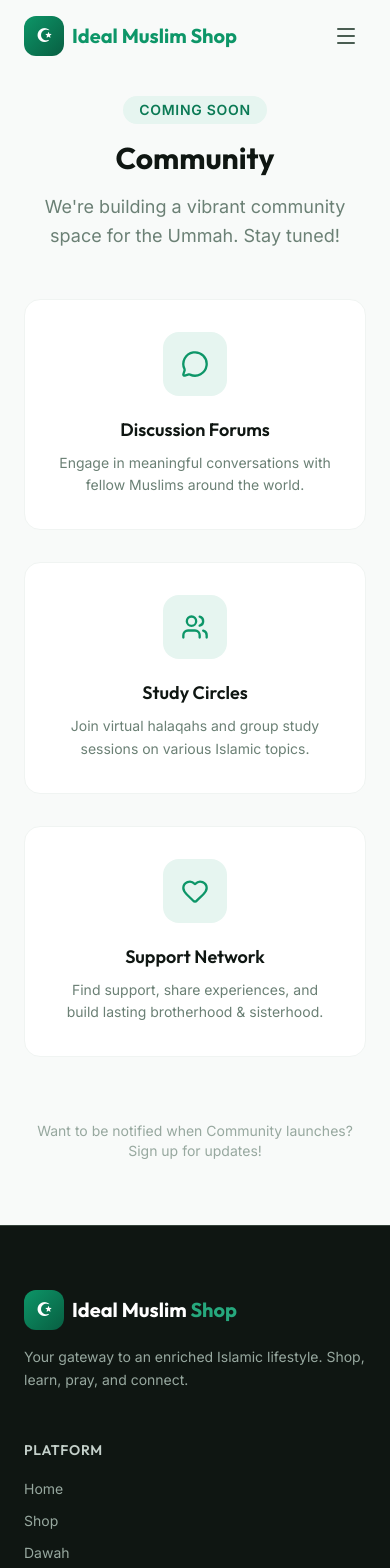
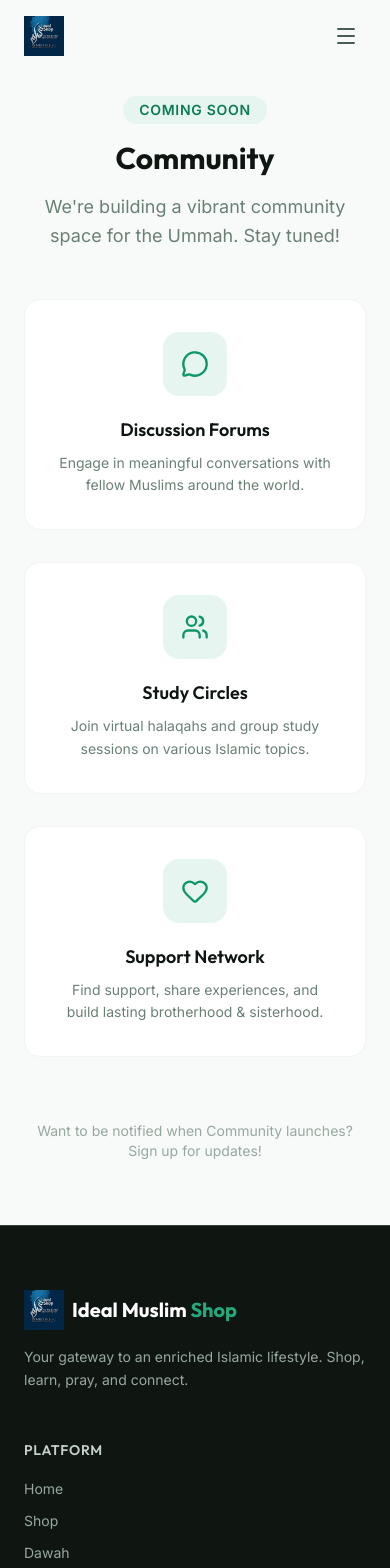
Before and after one commit to Redwan-Ahmed241/Ideal-Muslim-Shop, a React (Vite) app: page /community in a window 390 px wide. Shown: the top 1568 px of the page. Built offline with nearby package versions, Linux system fonts and the light colour scheme.

Commit message:
feat: implement responsive navbar and footer components with navigation and auth integration

```diff
--- a/src/components/layout/Footer.jsx
+++ b/src/components/layout/Footer.jsx
@@ -42,9 +42,15 @@ export default function Footer() {
                     {/* Brand */}
                     <div>
                         <Link to="/" className="flex items-center gap-2 mb-4">
-                            <div className="grid w-10 h-10 text-lg font-bold text-white rounded-xl bg-gradient-to-br from-primary-500 to-primary-700 place-items-center">
-                                ☪
-                            </div>
+                            <img
+                                src="/logo.svg"
+                                alt="Ideal Muslim Shop Logo"
+                                className="h-10 w-auto"
+                                onError={(e) => {
+                                    e.target.onerror = null;
+                                    e.target.src = "/1000263973.png";
+                                }}
+                            />
                             <span className="text-xl font-bold text-white font-[family-name:var(--font-heading)]">
                                 Ideal Muslim <span className="text-primary-400">Shop</span>
                             </span>
--- a/src/components/layout/Navbar.jsx
+++ b/src/components/layout/Navbar.jsx
@@ -43,8 +43,17 @@ export default function Navbar() {
             <nav className="flex items-center justify-between px-6 py-4 mx-auto max-w-7xl lg:px-8">
                 {/* ── Logo ── */}
                 <Link to="/" className="flex items-center gap-2 group">
-                    <div className="grid w-10 h-10 text-lg font-bold text-white rounded-xl bg-gradient-to-br from-primary-500 to-primary-700 place-items-center group-hover:scale-105 transition-transform">☪ </div>
-                    <span className="text-xl font-bold font-[family-name:var(--font-heading)] text-surface-900">
+                    <img
+                        src="/logo.svg"
+                        alt="Ideal Muslim Shop Logo"
+                        className="h-10 w-auto group-hover:scale-105 transition-transform"
+                        onError={(e) => {
+                            // Fallback if logo.svg fails (maybe they used .png)
+                            e.target.onerror = null;
+                            e.target.src = "/1000263973.png";
+                        }}
+                    />
+                    <span className="text-xl font-bold font-[family-name:var(--font-heading)] text-surface-900 hidden sm:block">
                         <span className="text-primary-500">Ideal Muslim Shop</span>
                     </span>
                 </Link>
--- a/src/components/sections/PrayerTimesSection.jsx
+++ b/src/components/sections/PrayerTimesSection.jsx
@@ -16,7 +16,8 @@ const PRAYER_ICONS = {
     Fajr: '🌅',
     Sunrise: '☀️',
     Dhuhr: '🌞',
-    Asr: '🌤️',
+    'Asr (Shafi)': '🌤️',
+    'Asr (Hanafi)': '🌤️',
     Maghrib: '🌇',
     Isha: '🌙',
 };
@@ -24,7 +25,7 @@ const PRAYER_ICONS = {
 // ── Ordered array guarantees prayer display order ──
 // Using Object.entries() doesn't guarantee order in all JS engines.
 // This array + O(1) object lookup = correct order + fast access.
-const PRAYER_ORDER = ['Fajr', 'Sunrise', 'Dhuhr', 'Asr', 'Maghrib', 'Isha'];
+const PRAYER_ORDER = ['Fajr', 'Sunrise', 'Dhuhr', 'Asr (Shafi)', 'Asr (Hanafi)', 'Maghrib', 'Isha'];
 
 export default function PrayerTimesSection() {
     const [times, setTimes] = useState(null);
@@ -77,7 +78,7 @@ export default function PrayerTimesSection() {
                         </div>
 
                         {/* Prayer cards grid — ordered by PRAYER_ORDER array */}
-                        <div className="grid grid-cols-2 gap-4 md:grid-cols-3 lg:grid-cols-6">
+                        <div className="grid grid-cols-2 gap-4 md:grid-cols-4 lg:grid-cols-7">
                             {times.prayers &&
                                 PRAYER_ORDER
                                     .filter((name) => times.prayers[name] !== undefined)
```
Also changed, not shown: src/components/sections/DailyAyahSection.jsx (+38 -46 lines).
